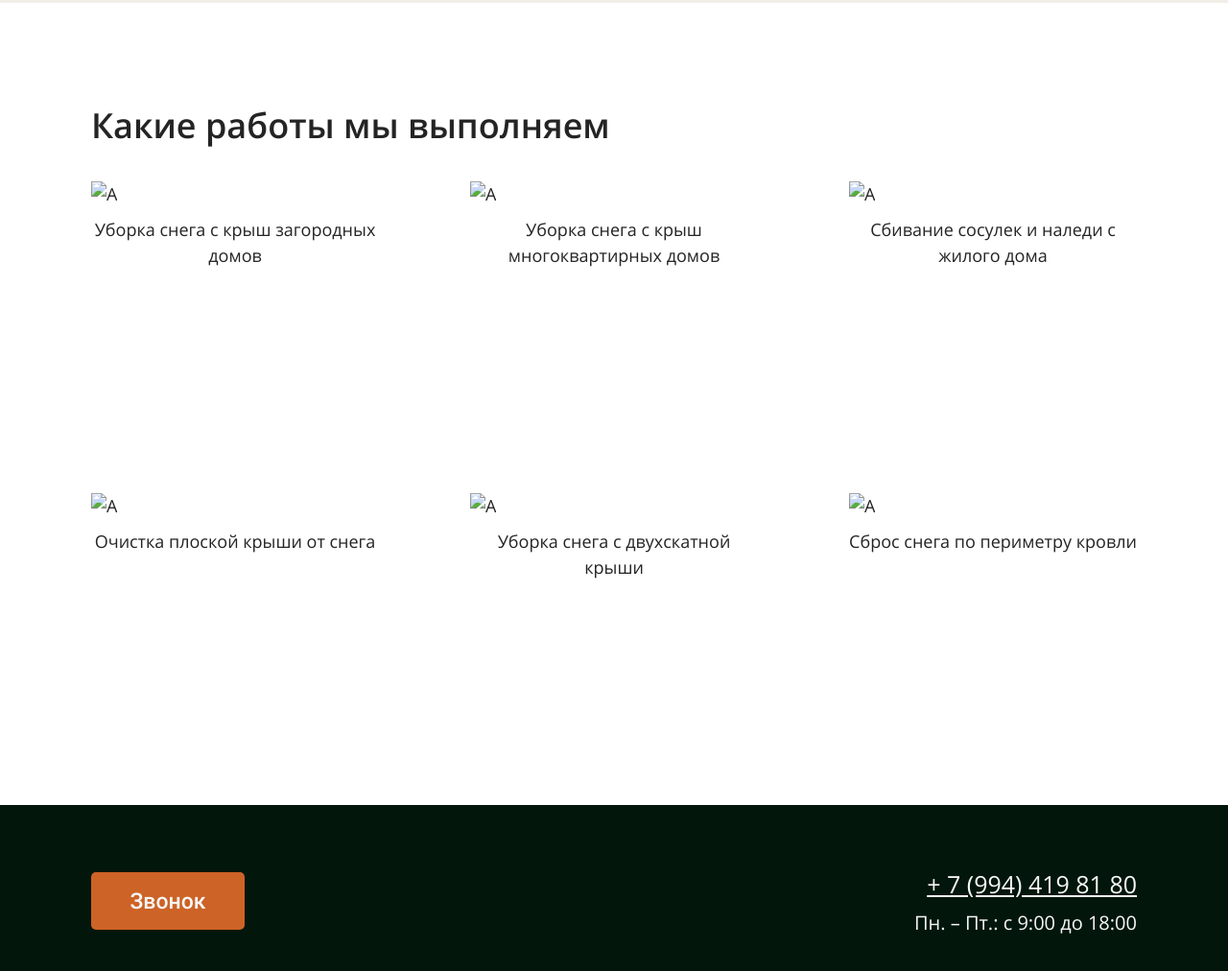
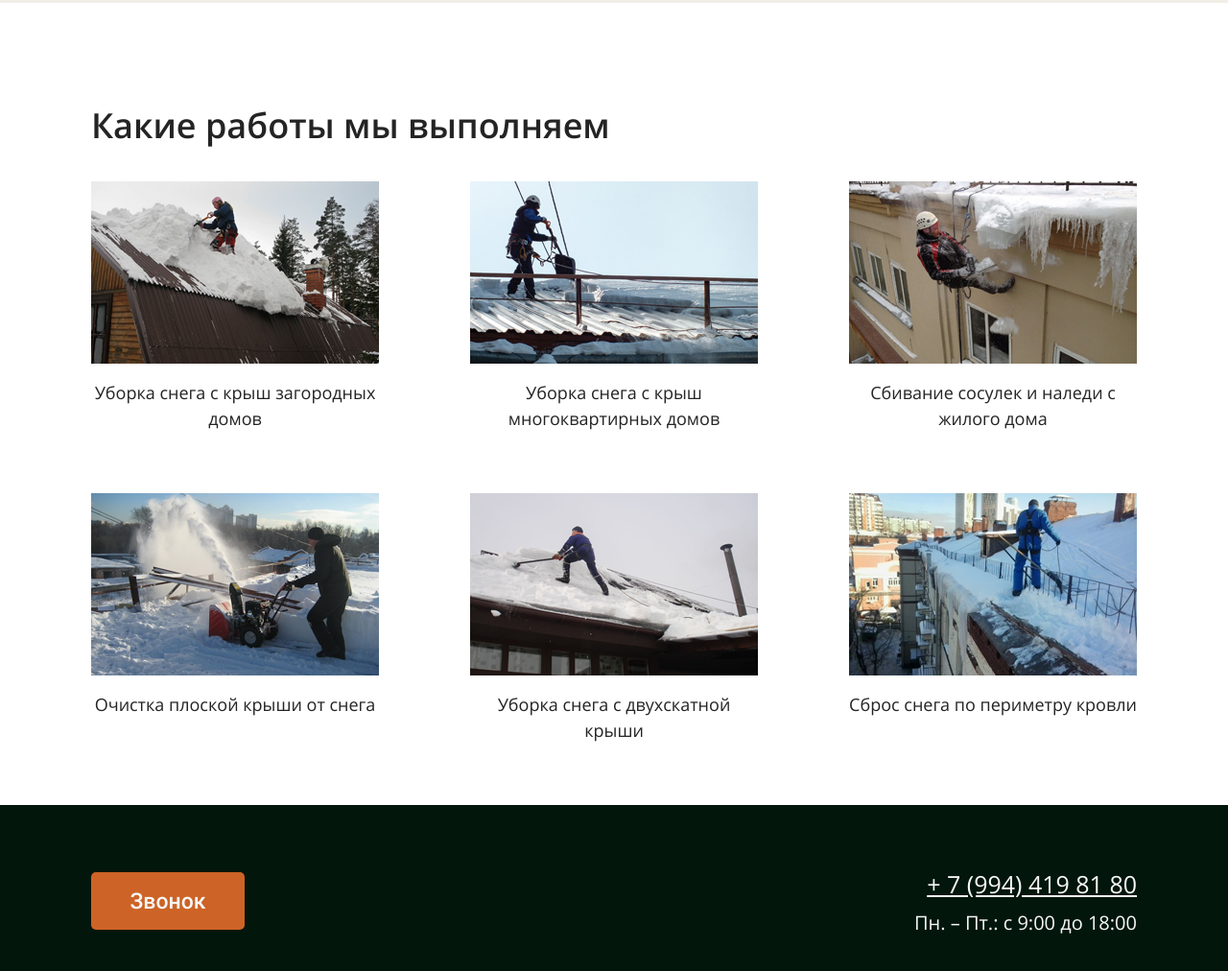
Before and after one commit to unstoo/vysotnaya-brigada, a plain HTML site: page index.html in a window 1280 px wide. Shown: the part 1254-2266 px from the top of the page at 96% size. Drawn offline with Linux system fonts and the light colour scheme; the site is published under a folder, as on GitHub Pages, so addresses that start at the root find nothing.

Commit message:
fix: change img paths

```diff
--- a/index.html
+++ b/index.html
@@ -45,8 +45,8 @@
       <p class="jumboText">Уборка снега с крыш на различных зданиях Санкт-Петербурга и Ленинградской области уже более 10 лет проводится нашей командой.</p>
       <button class="CTA jumboButton">Звонок</button>
       <picture class="jumboImage">
-        <source media="(max-width: 800px)" srcset="/img/jumbo-mobile.png">
-        <img src="/img/jumbo.png" alt="Альпинист чистит снег с крыши небоскреба">
+        <source media="(max-width: 800px)" srcset="img/jumbo-mobile.png">
+        <img src="img/jumbo.png" alt="Альпинист чистит снег с крыши небоскреба">
       </picture>
     </section>
 
@@ -65,27 +65,27 @@
       <h2 class="servicesHeading">Какие работы мы выполняем</h2>
       <ul class="servicesList">
         <li class="servicesList--item">
-          <img src="/img/1.png" alt="А">
+          <img src="img/1.png" alt="А">
           <span>Уборка снега с крыш загородных домов</span>
         </li>
         <li class="servicesList--item">
-          <img src="/img/2.png" alt="А">
+          <img src="img/2.png" alt="А">
           <span>Уборка снега с крыш многоквартирных домов</span>
         </li>
         <li class="servicesList--item">
-          <img src="/img/3.png" alt="А">
+          <img src="img/3.png" alt="А">
           <span>Сбивание сосулек и наледи с жилого дома</span>
         </li>
         <li class="servicesList--item">
-          <img src="/img/4.png" alt="А">
+          <img src="img/4.png" alt="А">
           <span>Очистка плоской крыши от снега</span>
         </li>
         <li class="servicesList--item">
-          <img src="/img/5.png" alt="А">
+          <img src="img/5.png" alt="А">
           <span>Уборка снега с двухскатной крыши</span>
         </li>
         <li class="servicesList--item">
-          <img src="/img/6.png" alt="А">
+          <img src="img/6.png" alt="А">
           <span>Сброс снега по периметру кровли</span>
         </li>
       </ul>
```
